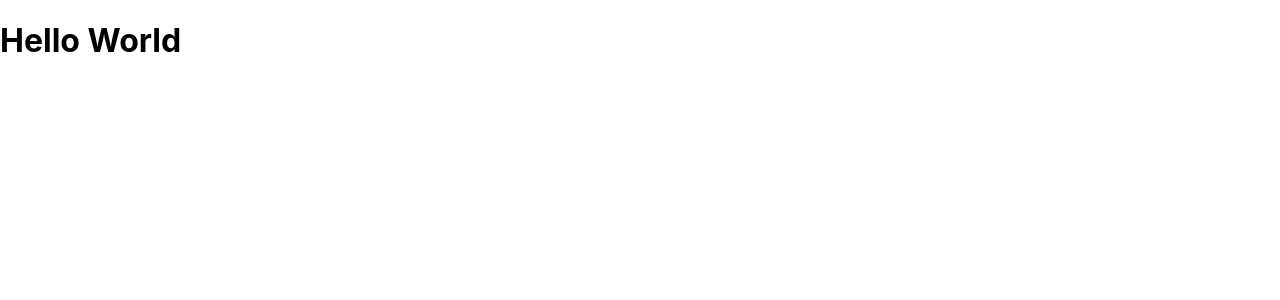
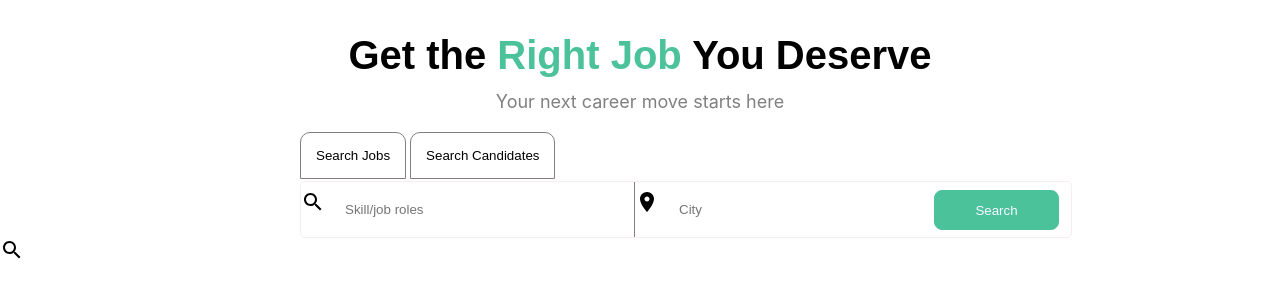
Before and after one commit to ushabanda/Truetalent, a React (Create React App) app: page / in a window 1280 px wide. Shown: the top 300 px of the page. Built offline with nearby package versions, Linux system fonts and the light colour scheme.

Commit message:
completed home page ui part of truetalent

```diff
--- a/package.json
+++ b/package.json
@@ -3,6 +3,10 @@
   "version": "0.1.0",
   "private": true,
   "dependencies": {
+    "@emotion/react": "^11.11.0",
+    "@emotion/styled": "^11.11.0",
+    "@mui/icons-material": "^5.11.16",
+    "@mui/material": "^5.12.3",
     "@testing-library/jest-dom": "^5.16.5",
     "@testing-library/react": "^13.4.0",
     "@testing-library/user-event": "^13.5.0",
--- a/src/App.js
+++ b/src/App.js
@@ -1,9 +1,11 @@
 import React from 'react'
+import Essential from './Essential'
 
 function App() {
   return (
     <div>
-      <h1>Hello World</h1>
+
+      <Essential />
     </div>
   )
 }
--- /dev/null
+++ b/src/Essential/index.jsx
@@ -0,0 +1,38 @@
+import React,{useState} from 'react'
+import "./styles.css"
+import SearchIcon from '@mui/icons-material/Search';
+import LocationOnIcon from '@mui/icons-material/LocationOn';
+
+function Essential() {
+    const [jobs, setJobs] = useState(false)
+    const[candidate, setCandidate] = useState(false)
+    let handleClickOne=()=> {
+        setJobs(!jobs);
+        setCandidate(false);
+    }
+    let handleClickTwo=()=> {
+        setCandidate(!candidate);
+        setJobs(false)
+    }
+  return (
+    <div>
+      <h2>Get the <span className='text'>Right Job</span> You Deserve</h2>
+      <p>Your next career move starts here</p>
+      <button className='jobs' id="button" type="submit" onClick={handleClickOne} style={{backgroundColor:jobs ? "#4cc29b":"white"}}>Search Jobs</button>
+      <button className='jobs' type="submit" onClick={handleClickTwo} style={{backgroundColor:candidate ? "#4cc29b":"white"}}>Search Candidates</button>
+      <div className='search-container'>
+        <div className='search-box1'>
+        <SearchIcon className='search-icon'/><input type="search" placeholder='Skill/job roles' className='candidates' id="candidates-one" />
+        </div>
+<div className='search-box2'>
+<LocationOnIcon /><input type="search" placeholder='City' className='candidates' id="candidates-two"/>
+</div>
+<button className='search'>Search</button>
+
+      </div>
+      <SearchIcon />
+    </div>
+  )
+}
+
+export default Essential
--- /dev/null
+++ b/src/Essential/styles.css
@@ -0,0 +1,78 @@
+h2{
+    font-family:sans-serif;
+    font-size:40px;
+    font-weight:600;
+    text-align: center;
+
+}
+.text{
+    color:#4cc29b;
+}
+p{
+    text-align: center;
+    color:grey;
+    margin-top: -20px;
+    font-size: 18px;
+
+}
+#button{
+    margin-left: 300px;
+}
+.jobs{
+    padding:15px;
+    margin:2px;
+    border:1px solid grey;
+    background-color: white;
+    border-top-left-radius: 10px;
+    border-top-right-radius: 10px;
+}
+.search-container{
+    margin-left: 300px;
+}
+.candidates{
+    padding:20px;
+    border:1px solid rgb(235, 229, 229);
+}
+.search{
+    padding:8px;
+    color:ghostwhite;
+    background-color: #4cc29b;
+    width:125px;
+    border-radius: 8px;
+    border:1px solid #4cc29b;
+    margin-left: -135px;
+    height:40px;
+    margin-top:8px;
+}
+#candidates-one{
+    width:310px;
+    border-right: 1px solid grey;
+}
+#candidates-two{
+    width:410px;
+}
+SearchIcon{
+    margin:0 10px;
+}
+.search-container{
+    display: flex;
+    background-color: white;
+    width: 770px;
+    border:1px solid rgb(247, 239, 239);
+    border-radius: 5px;
+}
+/* .search-box1{
+    border:none;
+}
+.search-box2{
+    border: none;
+}
+.search-box1, search-box2:focus{
+    outline: none;
+} */
+.candidates{
+    border:none;
+}
+.candidates:focus{
+    border:none;
+}
```
Also changed, not shown: 1 other file (tests, documents, lock files or other folders).
